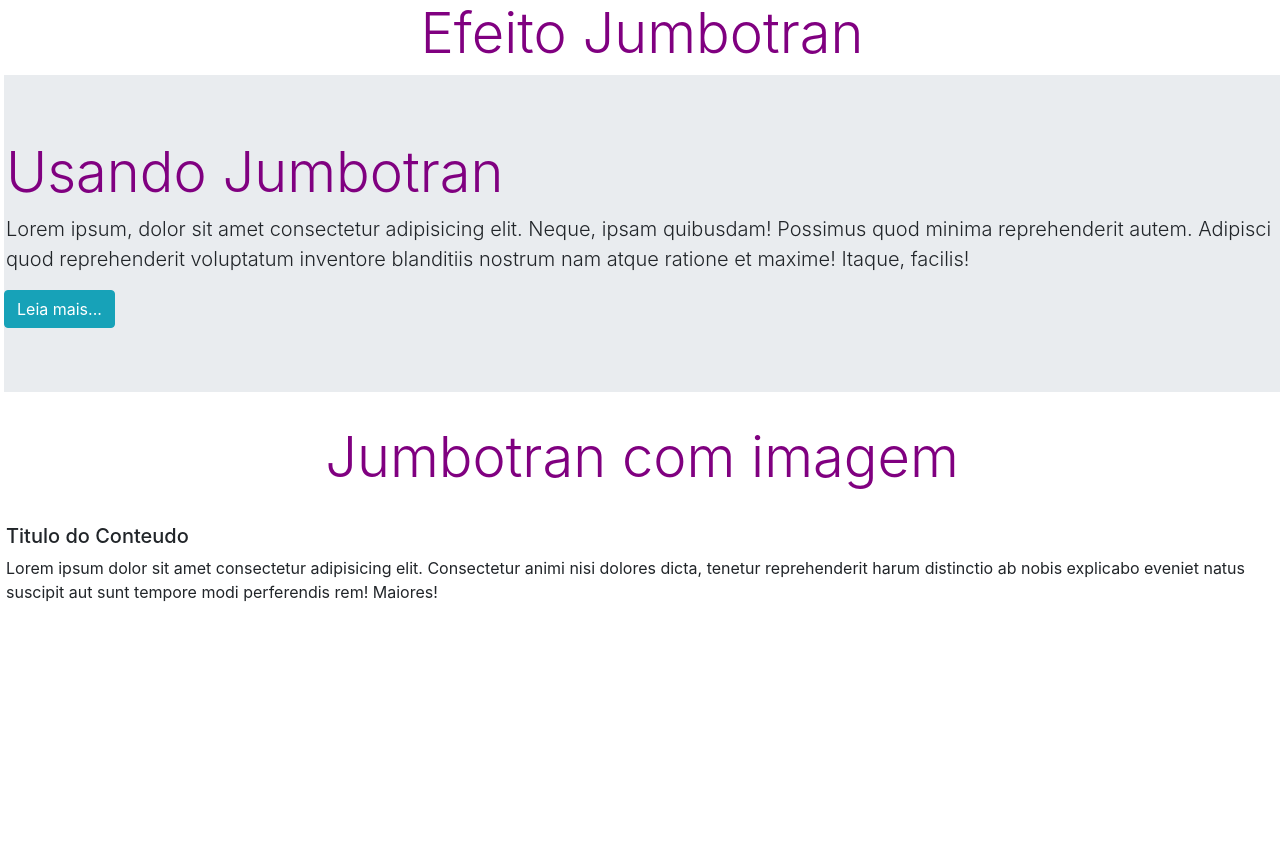
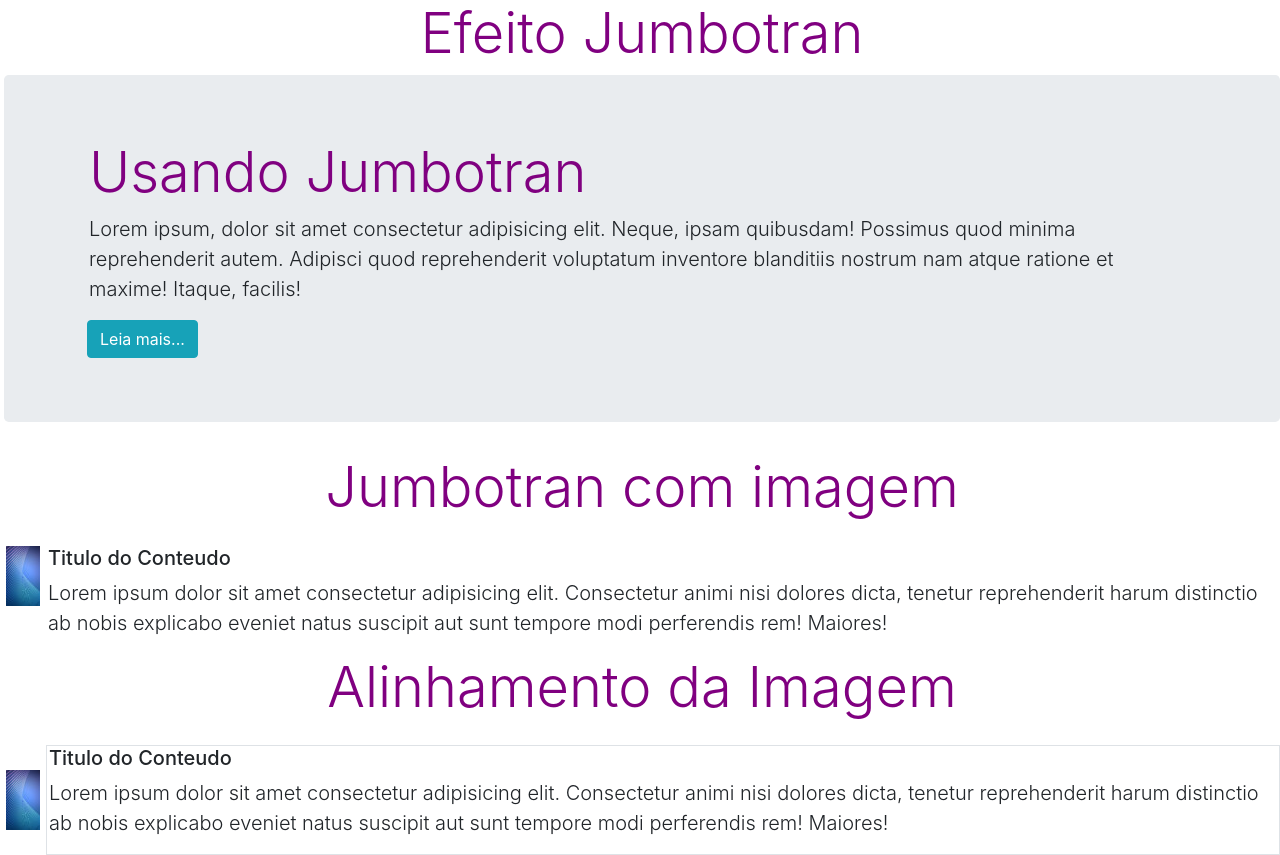
Before and after one commit to lucianobithencourt/bootstrap-jumbotron, a plain HTML site: page index.html in a window 1280 px wide. Before the commit the page ends 800 px from the top, so only its background shows below. Drawn offline with nearby package versions, Linux system fonts and the light colour scheme.

Commit message:
update
.

```diff
--- a/index.html
+++ b/index.html
@@ -29,25 +29,39 @@
 
     <h1 class="display-4 text-center">Efeito Jumbotran</h1>
 
-    <div class="jumbotron jumbotron-fluid">
+    <div class="jumbotron ">
+      <div class="container">
         <h1 class="display-4">Usando Jumbotran</h1>
         <p class="lead">Lorem ipsum, dolor sit amet consectetur adipisicing elit. Neque, ipsam quibusdam! Possimus quod minima reprehenderit autem. Adipisci quod reprehenderit voluptatum inventore blanditiis nostrum nam atque ratione et maxime! Itaque, facilis!</p>
         <button class="btn btn-info">Leia mais...</button>
-    </div>
-
+      </div>
+     </div>
     <!-- fim jumbotran -->
 
+
     <!-- inicio jumbotran imagen -->
-    <h1 class="display-4 text-center">Jumbotran com imagem</h1>
+    <h1 class="display-4 mb-4  text-center">Jumbotran com imagem</h1>
 
-    <div>
-      <img src="bootstrap/img/" alt="">
-    </div>
+    <div class="media">
+      <img class="mr-1" src="bootstrap/img/pexels-60x60.jpg" alt="">
+      <div class="media-body">
+        <h5>Titulo do Conteudo</h5>
+        <p class="lead">Lorem ipsum dolor sit amet consectetur adipisicing elit. Consectetur animi nisi dolores dicta, tenetur reprehenderit harum distinctio ab nobis explicabo eveniet natus suscipit aut sunt tempore modi perferendis rem! Maiores!</p>
+      </div>
+      <!-- fim imagem -->
+        </div>
 
-    <div>
-      <h5>Titulo do Conteudo</h5>
-      <p>Lorem ipsum dolor sit amet consectetur adipisicing elit. Consectetur animi nisi dolores dicta, tenetur reprehenderit harum distinctio ab nobis explicabo eveniet natus suscipit aut sunt tempore modi perferendis rem! Maiores!</p>
-    </div>
+        <!-- Alinhamento -->
+    <h1 class="display-4 mb-4  text-center">Alinhamento da Imagem</h1>
+
+    <div class="media">
+      <img class="mr-1 align-self-center" src="bootstrap/img/pexels-60x60.jpg" alt="">
+      <div class="media-body border">
+        <h5>Titulo do Conteudo</h5>
+        <p class="lead">Lorem ipsum dolor sit amet consectetur adipisicing elit. Consectetur animi nisi dolores dicta, tenetur reprehenderit harum distinctio ab nobis explicabo eveniet natus suscipit aut sunt tempore modi perferendis rem! Maiores!</p>
+      </div>
+      <!-- fim imagem -->
+
 
 
 
```
